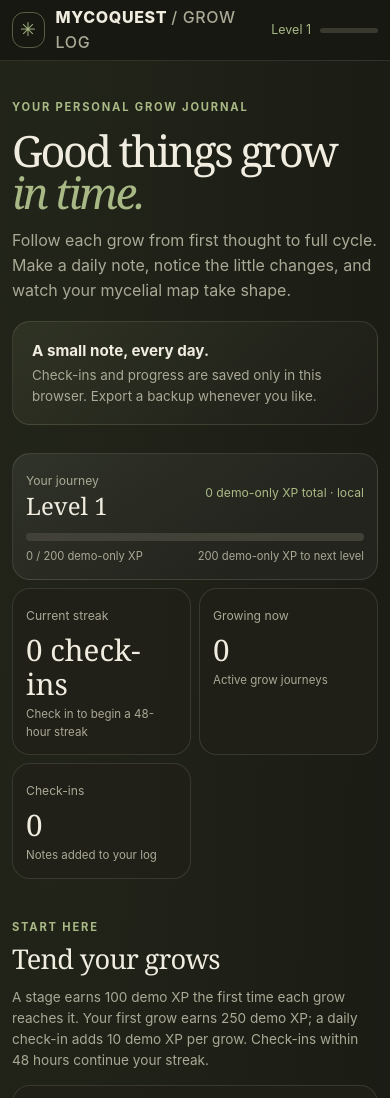
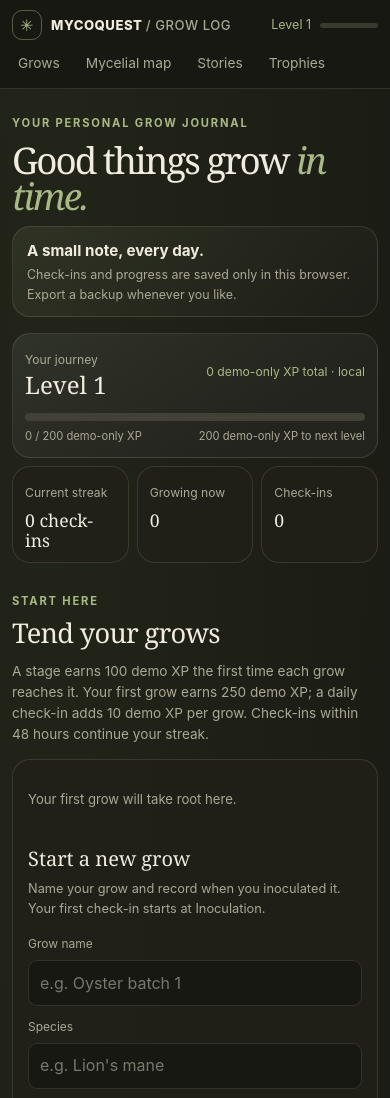
Before and after one commit to Jefeh-Create/mycoquest-grow-log, a plain HTML site: page grow-log.html in a window 390 px wide. Shown: the top 1098 px of the page. Drawn offline with Linux system fonts and the light colour scheme.

Commit message:
Grow log: mobile layout fixes
- Show section links as a scrollable second row in the phone header
- Compact hero and stats so grow cards sit near the top
- List existing grows above the "Start a new grow" form on phones
- Check-in button first, full-width action row on grow cards
- 16px form text so iPhone Safari doesn't zoom on focus
- Larger tap targets; keep brand on one line

Co-Authored-By: Claude Opus 5.5 <noreply@anthropic.com>

```diff
--- a/grow-log.html
+++ b/grow-log.html
@@ -231,21 +231,49 @@
     }
     @media (max-width: 560px) {
       .shell { width: min(100% - 24px, 1120px); }
-      .topbar-inner { min-height: 60px; }
-      .nav { display: none; }
+      /* Header: brand + level on one line, section links scroll on a second row */
+      .topbar-inner { min-height: 0; flex-wrap: wrap; gap: 6px 12px; padding-top: 10px; }
+      .brand { gap: 9px; font-size: .82rem; white-space: nowrap; }
+      .brand-mark { width: 30px; height: 30px; font-size: 16px; border-radius: 10px; }
+      .nav { order: 3; display: flex; width: 100%; gap: 6px; overflow-x: auto; scrollbar-width: none; margin: 0 -4px; padding-bottom: 6px; }
+      .nav::-webkit-scrollbar { display: none; }
+      .nav a { flex: none; min-height: 36px; display: inline-flex; align-items: center; padding: 0 10px; border-radius: 99px; white-space: nowrap; }
+      .nav a:active { background: rgba(169, 185, 134, .14); color: var(--ink); }
+      .section { scroll-margin-top: 112px; }
       .level-pill .mini-track { width: 58px; }
-      main { padding-top: 32px; }
-      .stats { gap: 8px; }
-      .stat-card { min-height: 106px; padding: 13px; }
+      /* Compact hero so your grows are close to the top */
+      main { padding-top: 20px; }
+      .hero { gap: 12px; margin-bottom: 16px; }
+      h1 { font-size: 2.3rem; margin: 8px 0 0; }
+      .hero-copy { display: none; }
+      .hero-aside { padding: 12px 14px; font-size: .78rem; }
+      .stats { grid-template-columns: repeat(3, 1fr); gap: 8px; margin-bottom: 20px; }
+      .stat-card { min-height: 0; padding: 12px; }
+      .stat-card .stat-detail { display: none; }
       .level-card { grid-column: 1 / -1; }
+      .level-card .stat-detail { display: block; }
+      .section { margin-top: 24px; }
+      /* Show existing grows before the "Start a new grow" form */
+      .grows-panel { display: flex; flex-direction: column; }
+      .grows-panel #grow-list { order: -2; margin: 0 0 6px; }
+      .grows-panel #archived-section { order: -1; margin: 0 0 18px; }
+      /* 16px text stops iPhone Safari zooming in on focus; bigger tap targets */
+      input, select, textarea { font-size: 16px; min-height: 46px; }
+      .button { min-height: 46px; }
+      .button.small { min-height: 42px; padding: 8px 12px; font-size: .8rem; }
       .section-heading { display: block; }
       .section-heading p { margin-top: 7px; }
       .panel { padding: 15px; }
       .field-grid { grid-template-columns: 1fr; }
       .field.full { grid-column: auto; }
       .harvest-fields, .compare-chart, .compare-controls { grid-template-columns: 1fr; }
-      .grow-row { align-items: start; }
-      .grow-row-actions { flex-direction: column-reverse; align-items: end; }
+      /* Grow card: name on top, buttons in a full-width row with check-in first */
+      .grow-row { flex-direction: column; align-items: stretch; }
+      .grow-row-actions { flex-wrap: wrap; }
+      .grow-row-actions .stage-tag { display: none; }
+      .grow-row-actions .button { flex: 1 1 140px; }
+      .stat-card .stat-value { font-size: 1.1rem; }
+      .level-card .level-head .stat-value { font-size: 1.5rem; }
       .trophy-grid { grid-template-columns: repeat(2, 1fr); }
       .privacy { display: block; }
       .privacy span { display: block; margin-top: 4px; }
@@ -301,7 +329,7 @@
         <p>A stage earns 100 demo XP the first time each grow reaches it. Your first grow earns 250 demo XP; a daily check-in adds 10 demo XP per grow. Check-ins within 48 hours continue your streak.</p>
       </div>
       <div class="workspace">
-        <article class="panel">
+        <article class="panel grows-panel">
           <h3>Start a new grow</h3>
           <p class="panel-intro">Name your grow and record when you inoculated it. Your first check-in starts at Inoculation.</p>
           <form id="new-grow-form">
```
